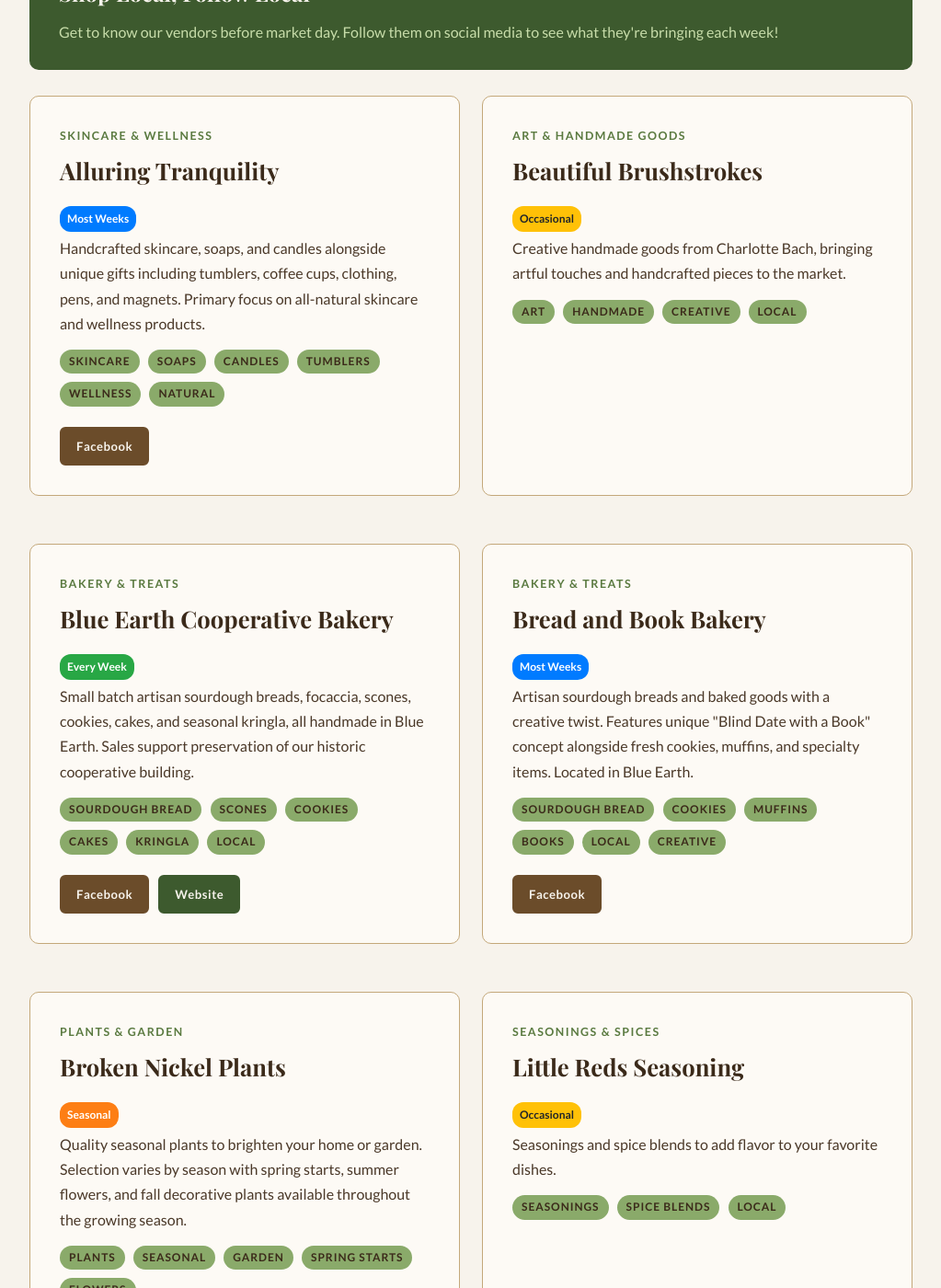
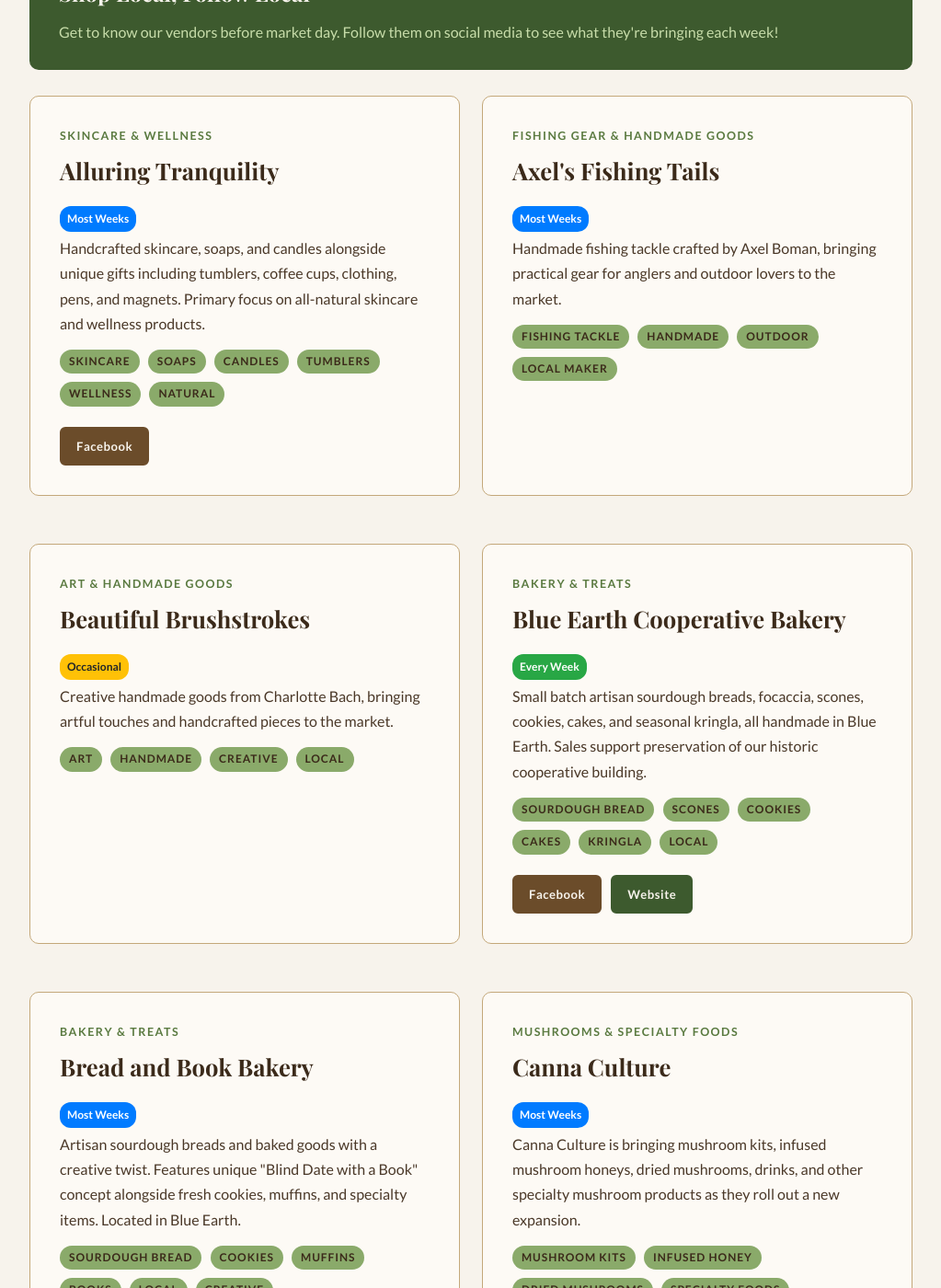
Before and after one commit to blueearthcommunitymarket/blueearthcommunitymarket.github.io, a Jekyll site: the page built from vendor-spotlight/index.html, in a window 1280 px wide and 1400 px high, scrolled down 339 px. Shown: the whole window at 92% size, without its empty margins (128-1151 px from the left). Built offline with Jekyll 4.4.1, drawn with Linux system fonts in a browser that asks for light colours; some web fonts are replaced; some of the changed text lies outside the part shown.

Commit message:
Add new vendors to spotlight page

```diff
--- a/vendor-spotlight/index.html
+++ b/vendor-spotlight/index.html
@@ -52,6 +52,22 @@
             </div>
             <div style="margin-top: 16px; display: flex; gap: 10px; flex-wrap: wrap;">
                 <a href="https://www.facebook.com/Alluringtranquility" target="_blank" rel="noopener" class="btn btn-brown" style="font-size: 0.82rem; padding: 8px 16px;">Facebook</a>
+            </div>
+        </div>
+
+        <!-- Axel's Fishing Tails -->
+        <div class="card">
+            <div class="section-label">Fishing Gear &amp; Handmade Goods</div>
+            <h2>Axel's Fishing Tails</h2>
+            <div class="market-frequency">
+                <span class="frequency-badge freq-most">Most Weeks</span>
+            </div>
+            <p>Handmade fishing tackle crafted by Axel Boman, bringing practical gear for anglers and outdoor lovers to the market.</p>
+            <div class="pills" style="margin-top: 12px;">
+                <span class="tag">Fishing Tackle</span>
+                <span class="tag">Handmade</span>
+                <span class="tag">Outdoor</span>
+                <span class="tag">Local Maker</span>
             </div>
         </div>
 
@@ -111,6 +127,26 @@
             </div>
             <div style="margin-top: 16px; display: flex; gap: 10px; flex-wrap: wrap;">
                 <a href="https://www.facebook.com/Breadandbook" target="_blank" rel="noopener" class="btn btn-brown" style="font-size: 0.82rem; padding: 8px 16px;">Facebook</a>
+            </div>
+        </div>
+
+        <!-- Canna Culture -->
+        <div class="card">
+            <div class="section-label">Mushrooms &amp; Specialty Foods</div>
+            <h2>Canna Culture</h2>
+            <div class="market-frequency">
+                <span class="frequency-badge freq-most">Most Weeks</span>
+            </div>
+            <p>Canna Culture is bringing mushroom kits, infused mushroom honeys, dried mushrooms, drinks, and other specialty mushroom products as they roll out a new expansion.</p>
+            <div class="pills" style="margin-top: 12px;">
+                <span class="tag">Mushroom Kits</span>
+                <span class="tag">Infused Honey</span>
+                <span class="tag">Dried Mushrooms</span>
+                <span class="tag">Specialty Foods</span>
+                <span class="tag">Most Weeks</span>
+            </div>
+            <div style="margin-top: 16px; display: flex; gap: 10px; flex-wrap: wrap;">
+                <a href="https://www.facebook.com/profile.php?id=100094912900602" target="_blank" rel="noopener" class="btn btn-brown" style="font-size: 0.82rem; padding: 8px 16px;">Facebook</a>
             </div>
         </div>
 
@@ -217,6 +253,23 @@
             </div>
             <div style="margin-top: 16px; display: flex; gap: 10px; flex-wrap: wrap;">
                 <a href="https://www.facebook.com/profile.php?id=61573977967733" target="_blank" rel="noopener" class="btn btn-brown" style="font-size: 0.82rem; padding: 8px 16px;">Facebook</a>
+            </div>
+        </div>
+
+        <!-- Jammin' On The Border -->
+        <div class="card">
+            <div class="section-label">Jams, Jellies &amp; Mustards</div>
+            <h2>Jammin' On The Border</h2>
+            <div class="market-frequency">
+                <span class="frequency-badge freq-most">Most Weeks</span>
+            </div>
+            <p>Homemade jams, jellies, and mustards from Patricia Boman, bringing sweet and savory pantry favorites to the market.</p>
+            <div class="pills" style="margin-top: 12px;">
+                <span class="tag">Jams</span>
+                <span class="tag">Jellies</span>
+                <span class="tag">Mustards</span>
+                <span class="tag">Homemade</span>
+                <span class="tag">Pantry Goods</span>
             </div>
         </div>
 
```
